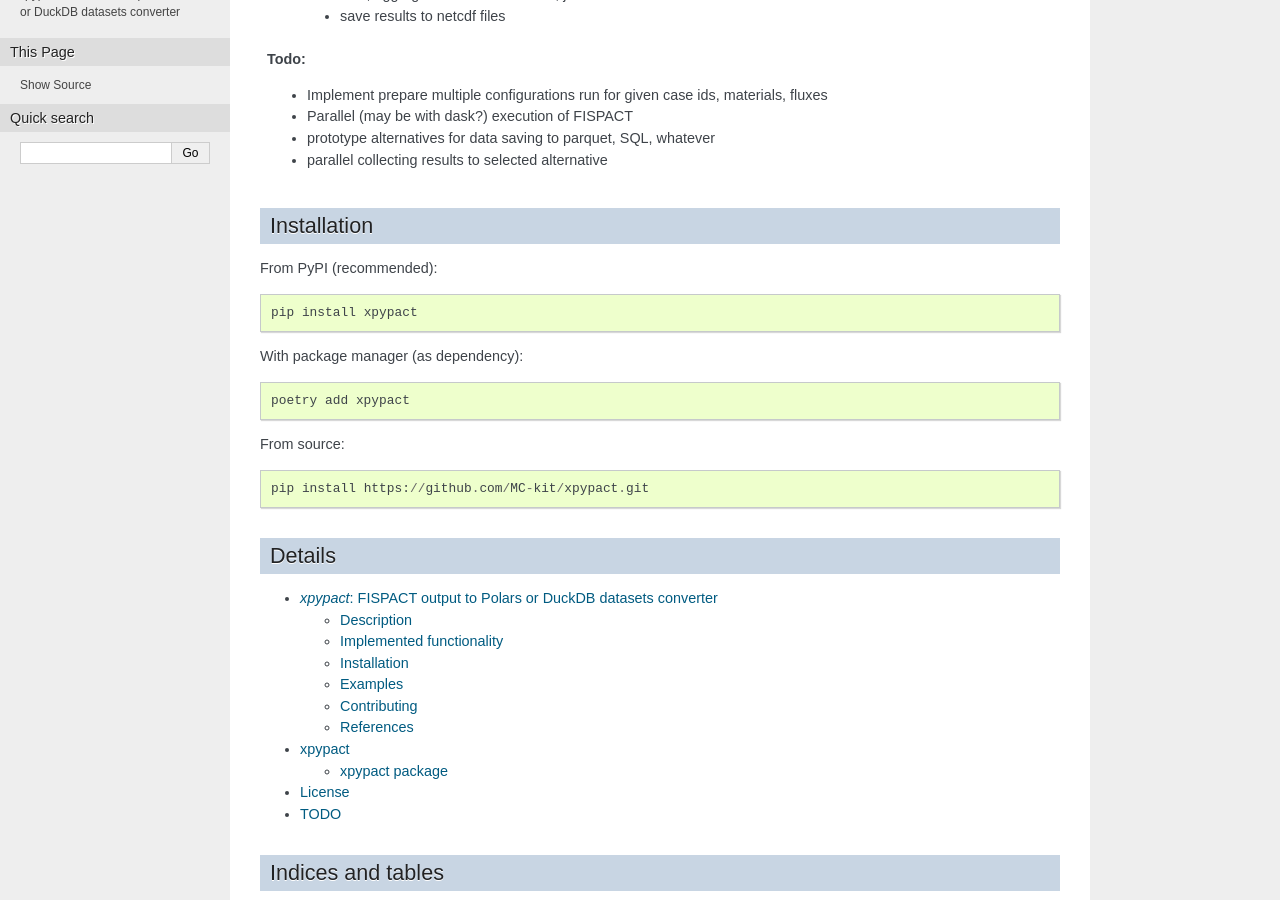
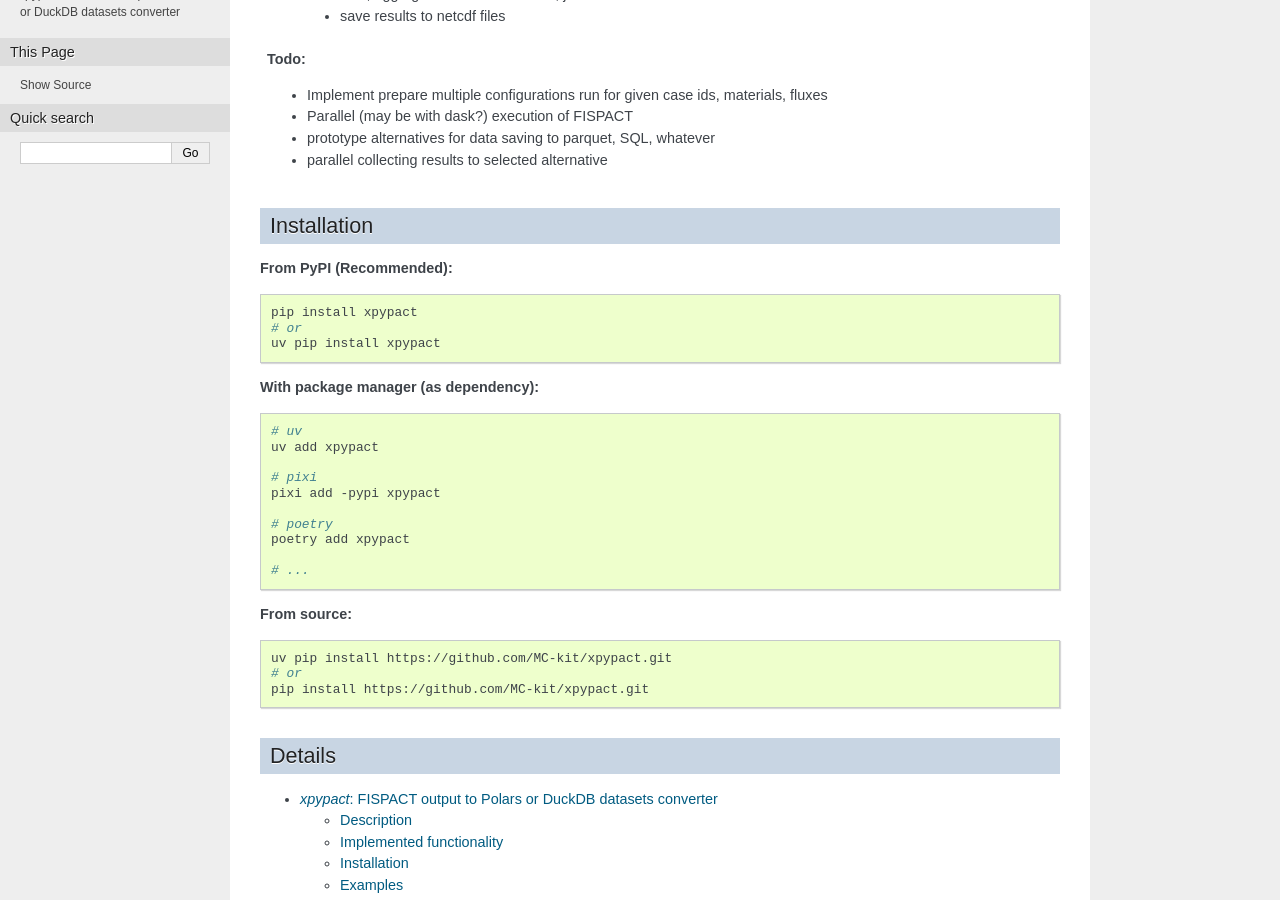
Before and after one commit to MC-kit/xpypact, a Sphinx documentation site: the page built from docs/source/index.rst, in a window 1280 px wide and 900 px high, scrolled down 250 px. Built offline with Sphinx 7.4.7, drawn with Linux system fonts in a browser that asks for light colours; the version number is read from the project's files by our own code.

```diff
--- a/docs/source/index.rst
+++ b/docs/source/index.rst
@@ -28,22 +28,35 @@ The package helps:
 Installation
 ============
 
-From PyPI (recommended):
+**From PyPI (Recommended):**
 
 .. code-block::
 
    pip install xpypact
+   # or
+   uv pip install xpypact
 
-With package manager (as dependency):
+**With package manager (as dependency):**
 
-.. code-block::
+.. code-block:: bash
 
+   # uv
+   uv add xpypact
+
+   # pixi
+   pixi add -pypi xpypact
+
+   # poetry
    poetry add xpypact
 
-From source:
+   # ...
 
-.. code-block::
+**From source:**
 
+.. code-block:: bash
+
+   uv pip install https://github.com/MC-kit/xpypact.git
+   # or
    pip install https://github.com/MC-kit/xpypact.git
 
 Details
--- a/ruff.toml
+++ b/ruff.toml
@@ -67,7 +67,7 @@ strict = true
 # or `format.skip-magic-trailing-comma=false`.
 
 [lint.isort]
-known-first-party = ["src", "tests"]
+known-first-party = ["src"]
 known-third-party = ["mpl_toolkits", "matplotlib", "numpy", "scipy", "loguru", "tqdm", "dotenv"]
 default-section = "third-party"
 lines-between-types = 1
```
Also changed, not shown: pylintrc.toml (+5 -2 lines), pyproject.toml (+5 -8 lines), .pre-commit-config.yaml, 2 other files.
